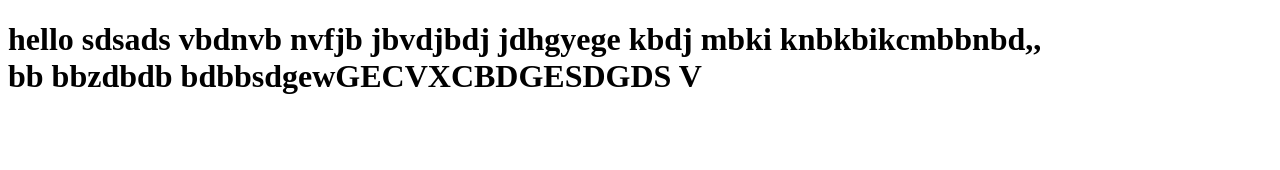
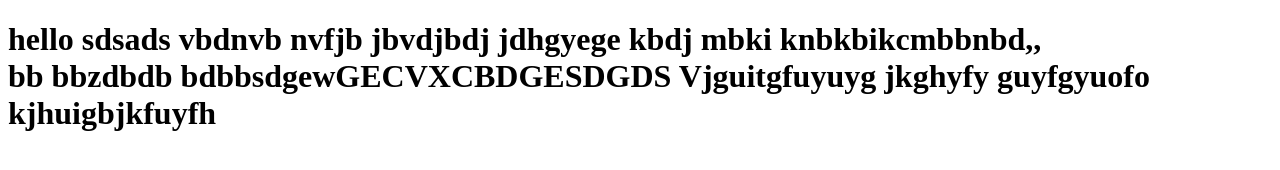
Before and after one commit to adarsh-koyileriyan/check, a plain HTML site: page index.html in a window 1280 px wide. Drawn offline with Linux system fonts and the light colour scheme.

Commit message:
Update index.html

```diff
--- a/index.html
+++ b/index.html
@@ -19,7 +19,10 @@
              knbkbikcmbbnbd,,<div class="b">bb
                 bbzdbdb
                 bdbbsdgewGECVXCBDGESDGDS
-                V
+                Vjguitgfuyuyg
+                 jkghyfy
+                 guyfgyuofo
+                 kjhuigbjkfuyfh
              </div>
 
 
```
